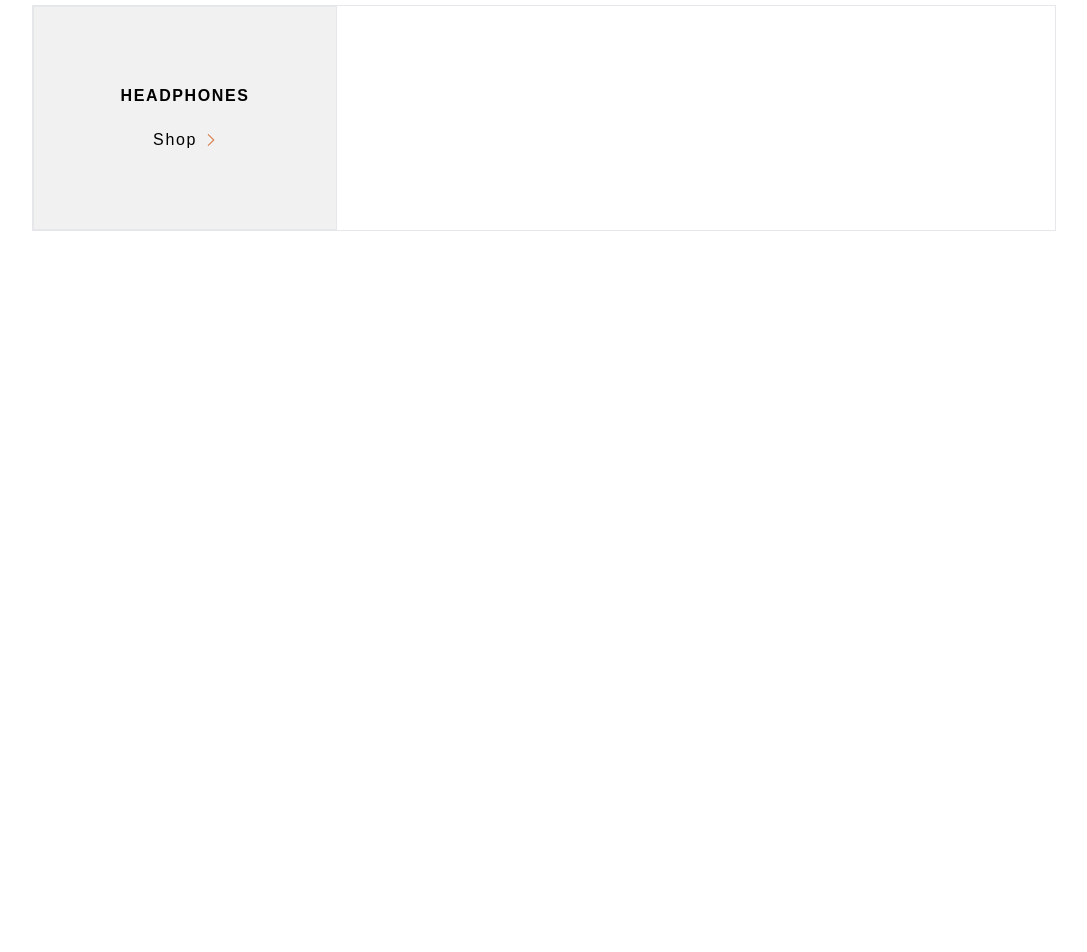
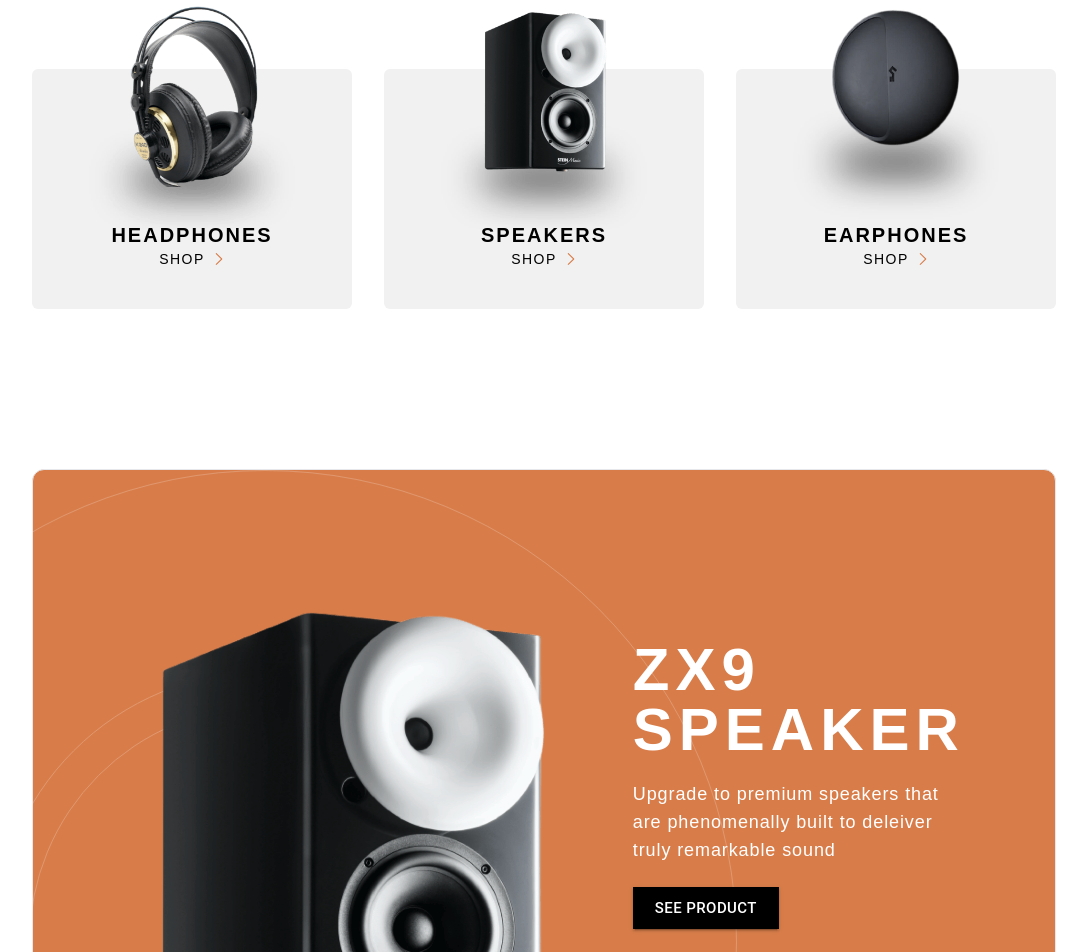
Before and after one commit to ShreeraamGit/audiophile_ecommerce_v2, a React (Create React App) app: page / in a window 1280 px wide. Shown: the part 880-1832 px from the top of the page, without its empty margins (96-1183 px from the left). Before the commit the page ends 1685 px from the top, so only its background shows below. Built offline with nearby package versions, Linux system fonts and the light colour scheme.

Commit message:
special products section created

```diff
--- a/src/Routes/Earphones/earPhones.jsx
+++ b/src/Routes/Earphones/earPhones.jsx
@@ -1,4 +1,14 @@
+import { useEffect, useContext } from "react";
+import { useLocation } from "react-router-dom";
+import { HerosectionContext } from "../../context/heroSectionContext";
+
 function Earphones() {
+  const { setPageStatus } = useContext(HerosectionContext);
+  const location = useLocation();
+
+  useEffect(() => {
+    setPageStatus(location.pathname.slice(1));
+  }, [location]);
   return (
     <div>
       <h1 className="text-5xl">I am the Earphones page</h1>
--- a/src/Routes/Headphones/headPhones.jsx
+++ b/src/Routes/Headphones/headPhones.jsx
@@ -1,4 +1,14 @@
+import { useLocation } from "react-router-dom";
+import { useEffect, useContext } from "react";
+import { HerosectionContext } from "../../context/heroSectionContext";
+
 function Headphones() {
+  const { setPageStatus } = useContext(HerosectionContext);
+  const location = useLocation();
+
+  useEffect(() => {
+    setPageStatus(location.pathname.slice(1));
+  }, [location]);
   return (
     <div>
       <h1 className="text-5xl">I am the Headphones page</h1>
--- a/src/Routes/Home/Home.jsx
+++ b/src/Routes/Home/Home.jsx
@@ -1,9 +1,11 @@
 import CategoryDisplay from "../../components/categoryDisplay/categoryDisplay";
+import SpecialProductsDisplayOne from "../../components/specialProducts/specialProductsComponent";
 
 function Home() {
   return (
-    <div className="h-screen mr-32 ml-32">
+    <div className="h-fit mr-32 ml-32">
       <CategoryDisplay></CategoryDisplay>
+      <SpecialProductsDisplayOne></SpecialProductsDisplayOne>
     </div>
   );
 }
--- a/src/Routes/Navigation/navigation.jsx
+++ b/src/Routes/Navigation/navigation.jsx
@@ -1,4 +1,5 @@
-import { Fragment } from "react";
+import { Fragment, useEffect } from "react";
+import { useLocation } from "react-router-dom";
 import HeroBanner from "../../components/HeroBanner/heroBanner";
 import Navbarwithlogo from "../../components/NavBarLogo/navbarLogo";
 import { Outlet } from "react-router-dom";
@@ -6,7 +7,12 @@ import { HerosectionContext } from "../../context/heroSectionContext";
 import { useContext } from "react";
 
 function Navigation() {
-  const { pageStatus } = useContext(HerosectionContext);
+  const { pageStatus, setPageStatus } = useContext(HerosectionContext);
+  const location = useLocation();
+
+  useEffect(() => {
+    setPageStatus(location.pathname.slice(1));
+  }, [location]);
 
   const renderSwitch = (param) => {
     switch (param) {
--- a/src/Routes/Speakers/speakers.jsx
+++ b/src/Routes/Speakers/speakers.jsx
@@ -1,4 +1,15 @@
-function Speaker(props) {
+import { useEffect, useContext } from "react";
+import { useLocation } from "react-router-dom";
+import { HerosectionContext } from "../../context/heroSectionContext";
+
+function Speaker() {
+  const { setPageStatus } = useContext(HerosectionContext);
+  const location = useLocation();
+
+  useEffect(() => {
+    setPageStatus(location.pathname.slice(1));
+  }, [location]);
+
   return (
     <div>
       <h1 className="text-5xl">I am the Speaker page</h1>
--- a/src/components/NavBarLogo/navbarLogo.jsx
+++ b/src/components/NavBarLogo/navbarLogo.jsx
@@ -4,30 +4,21 @@ import { useContext } from "react";
 import { HerosectionContext } from "../../context/heroSectionContext";
 
 function Navbarwithlogo() {
-  const { pageStatusHandler } = useContext(HerosectionContext);
   return (
     <div className="flex justify-between items-center mr-32 ml-32 nav-items border-b border-[#FBAF85] text-white ">
       <div className="text-3xl mt-7 font-extrabold mb-5">audiophile</div>
       <div className="nav-link flex gap-10 font-extrabold mb-5 mt-7">
         <Link to="/">
-          <div onClick={pageStatusHandler} value="" className="">
-            HOME
-          </div>
+          <div className="">HOME</div>
         </Link>
         <Link to="/headphones">
-          <div onClick={pageStatusHandler} value="headphones" className="">
-            HEADPHONES
-          </div>
+          <div className="">HEADPHONES</div>
         </Link>
         <Link to="/speakers">
-          <div onClick={pageStatusHandler} value="speakers" className="">
-            SPEAKERS
-          </div>
+          <div className="">SPEAKERS</div>
         </Link>
         <Link to="/earphones">
-          <div onClick={pageStatusHandler} value="earphones" className="">
-            EARPHONES
-          </div>
+          <div className="">EARPHONES</div>
         </Link>
       </div>
       <Cart className="h-6 w-6 mb-5 mt-7"></Cart>
--- a/src/components/categoryDisplay/categoryDisplay.jsx
+++ b/src/components/categoryDisplay/categoryDisplay.jsx
@@ -1,26 +1,50 @@
-import { ReactComponent as RightArrow } from "../../assets/rightarrow.svg";
 import { Link } from "react-router-dom";
-import { useContext } from "react";
-import { HerosectionContext } from "../../context/heroSectionContext";
+import CategoryHeadphoneImage from "../../assets/shared/desktop/image-category-thumbnail-headphones.png";
+import CategorySpeakerImage from "../../assets/shared/desktop/image-category-thumbnail-speakers.png";
+import CategoryEarphoneImage from "../../assets/shared/desktop/image-category-thumbnail-earphones.png";
+import CategoryShop from "../categoryShopComponent/categoryShopCopmponent";
 
 function CategoryDisplay() {
-  const { pageStatusHandler } = useContext(HerosectionContext);
   return (
-    <div className="border mt-32 mb-32 flex justify-between">
-      <div className="categorybox bg-[#F1F1F1] space-y-5 border w-[19rem] h-[14rem] flex flex-col justify-center items-center">
-        <h1 className="font-extrabold tracking-widest">HEADPHONES</h1>
-        <Link to="/headphones">
-          <div className="flex justify-center items-center space-x-2">
-            <span
-              value="headphones"
-              onClick={pageStatusHandler}
-              className="text-md tracking-widest"
-            >
-              Shop
-            </span>
-            <RightArrow className="h-3 w-3"></RightArrow>
-          </div>
-        </Link>
+    <div className="mt-48 mb-40 flex justify-between gap-8">
+      <div className="categorybox relative bg-[#F1F1F1] rounded-md w-[23rem] h-[15rem] flex flex-col justify-center items-center">
+        <img
+          className="absolute top-0 left-1/5 translate-y-[-4rem] h-[15rem] w-[15rem]"
+          src={CategoryHeadphoneImage}
+          alt="HeroImage"
+        />
+        <div className="flex flex-col justify-center translate-y-14 items-center">
+          <h1 className="font-extrabold tracking-widest text-xl">HEADPHONES</h1>
+          <Link to="/headphones">
+            <CategoryShop></CategoryShop>
+          </Link>
+        </div>
+      </div>
+      <div className="categorybox relative bg-[#F1F1F1] rounded-md w-[23rem] h-[15rem] flex flex-col justify-center items-center">
+        <img
+          className="absolute top-0 left-1/5 translate-y-[-4rem] h-[15rem] w-[15rem]"
+          src={CategorySpeakerImage}
+          alt="HeroImage"
+        />
+        <div className="flex flex-col justify-center translate-y-14 items-center">
+          <h1 className="font-extrabold tracking-widest text-xl">SPEAKERS</h1>
+          <Link to="/speakers">
+            <CategoryShop></CategoryShop>
+          </Link>
+        </div>
+      </div>
+      <div className="categorybox relative bg-[#F1F1F1] rounded-md w-[23rem] h-[15rem] flex flex-col justify-center items-center">
+        <img
+          className="absolute top-0 left-1/5 translate-y-[-4rem] h-[14rem] w-[15rem]"
+          src={CategoryEarphoneImage}
+          alt="HeroImage"
+        />
+        <div className="flex flex-col justify-center translate-y-14 items-center">
+          <h1 className="font-extrabold tracking-widest text-xl">EARPHONES</h1>
+          <Link to="/earphones">
+            <CategoryShop></CategoryShop>
+          </Link>
+        </div>
       </div>
     </div>
   );
--- /dev/null
+++ b/src/components/categoryShopComponent/categoryShopCopmponent.jsx
@@ -0,0 +1,16 @@
+import { Fragment } from "react";
+import { Link } from "react-router-dom";
+import { ReactComponent as RightArrow } from "../../assets/rightarrow.svg";
+
+function CategoryShop() {
+  return (
+    <Fragment>
+      <div className="flex justify-center items-center space-x-2">
+        <span className="text-sm tracking-widest">SHOP</span>
+        <RightArrow className="h-3 w-3"></RightArrow>
+      </div>
+    </Fragment>
+  );
+}
+
+export default CategoryShop;
--- /dev/null
+++ b/src/components/specialProducts/specialProductsComponent.jsx
@@ -0,0 +1,38 @@
+import { ReactComponent as Circle } from "../../assets/home/desktop/pattern-circles.svg";
+import SpecialProductSpeakerImage from "../../assets/home/desktop/image-speaker-zx9.png";
+import { Button } from "@mui/material";
+
+function SpecialProductsDisplayOne() {
+  return (
+    <div className="border relative rounded-xl bg-[#D87D4A] mb-16 h-[38rem]">
+      <Circle className="translate-x-[-15rem]"></Circle>
+      <img
+        className="absolute bottom-0 left-[8rem] h-[29rem] w-[24rem]"
+        src={SpecialProductSpeakerImage}
+        alt="HeroImage"
+      />
+      <div className="text-6xl space-y-5 text-white font-extrabold absolute top-[28%] right-[10%] w-[20rem]">
+        <div className="tracking-widest">
+          <h1 className="">ZX9</h1>
+          <h1 className="">SPEAKER</h1>
+        </div>
+        <p className="text-lg tracking-wider font-medium">
+          Upgrade to premium speakers that are phenomenally built to deleiver
+          truly remarkable sound
+        </p>
+        <Button
+          style={{
+            backgroundColor: "#000000",
+            borderRadius: "0px",
+          }}
+          variant="contained"
+          size="large"
+        >
+          SEE PRODUCT
+        </Button>
+      </div>
+    </div>
+  );
+}
+
+export default SpecialProductsDisplayOne;
```
